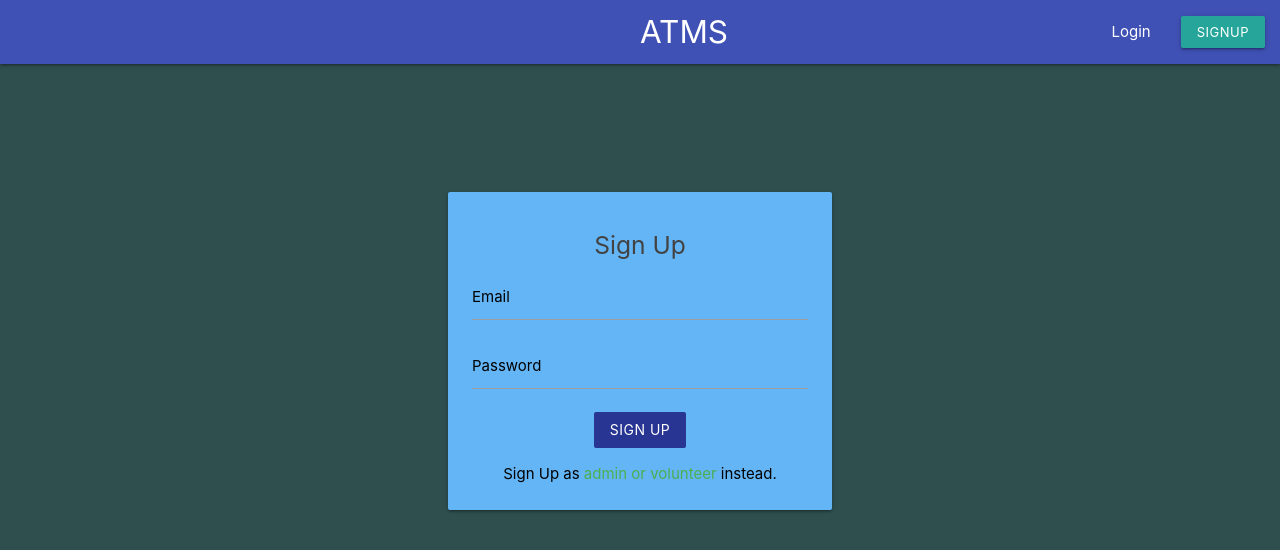
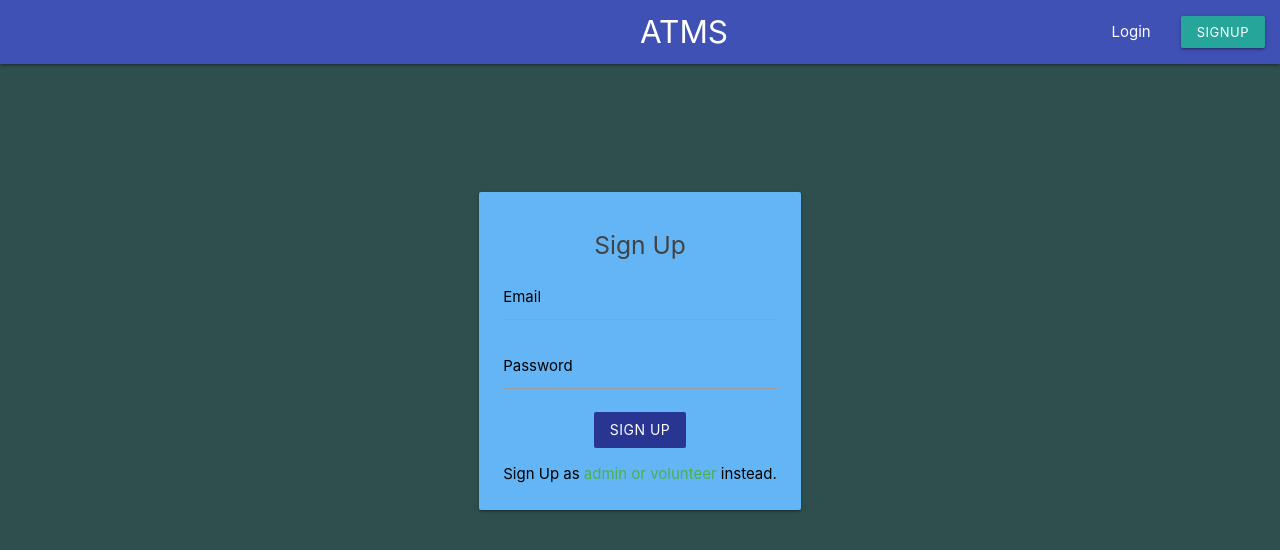
Before and after one commit to siddhantapanda77/Anti-ragging-management, a React (Create React App) app: page /signup in a window 1280 px wide. Shown: the top 550 px of the page. Built offline with nearby package versions, Linux system fonts and the light colour scheme.

Commit message:
Update SignUp.js

```diff
--- a/src/components/Auth/SignUp.js
+++ b/src/components/Auth/SignUp.js
@@ -26,7 +26,7 @@ class SignUp extends Component{
 
     render() {
         return (
-            <div style={{width: '30%',margin: "10% auto"}}>
+            <div style={{width: 'fit-content',margin: "10% auto"}}>
               <div className="card blue lighten-2" >
               <div className="card-content ">
             <form className="black-text blue lighten-2" onSubmit={this.handleSubmit}>
```
